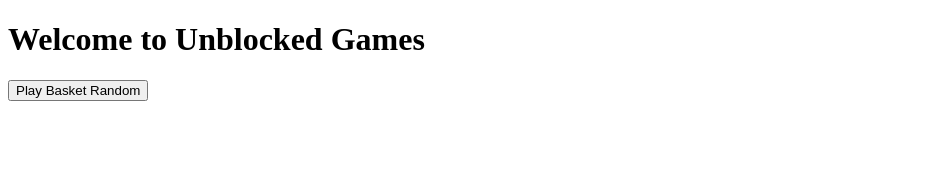
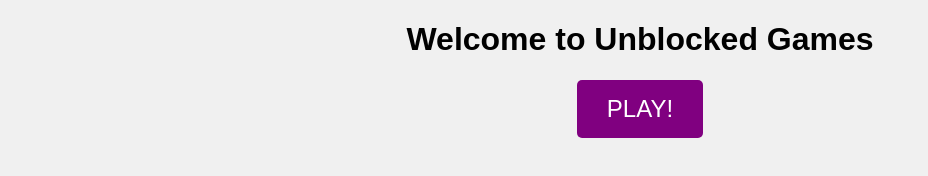
Before and after one commit to dont32323/idk-unblocker, a plain HTML site: page index.html in a window 1280 px wide. Shown: the whole page, without its empty margins (0-928 px from the left). Drawn offline with Linux system fonts and the light colour scheme.

Commit message:
Add files via upload

```diff
--- a/index.html
+++ b/index.html
@@ -4,11 +4,28 @@
     <meta charset="UTF-8">
     <meta name="viewport" content="width=device-width, initial-scale=1.0">
     <title>Unblocked Games</title>
+    <style>
+        body {
+            background-color: #f0f0f0;
+            text-align: center;
+            font-family: Arial, sans-serif;
+        }
+        button {
+            background-color: purple;
+            color: white;
+            font-size: 24px;
+            padding: 15px 30px;
+            border: none;
+            border-radius: 5px;
+            cursor: pointer;
+        }
+        button:hover {
+            background-color: darkviolet;
+        }
+    </style>
 </head>
 <body>
     <h1>Welcome to Unblocked Games</h1>
-    <a href="https://basketrandom.com" target="_blank">
-        <button>Play Basket Random</button>
-    </a>
+    <button onclick="window.open('https://poki.com', '_blank')">PLAY!</button>
 </body>
 </html>
```
